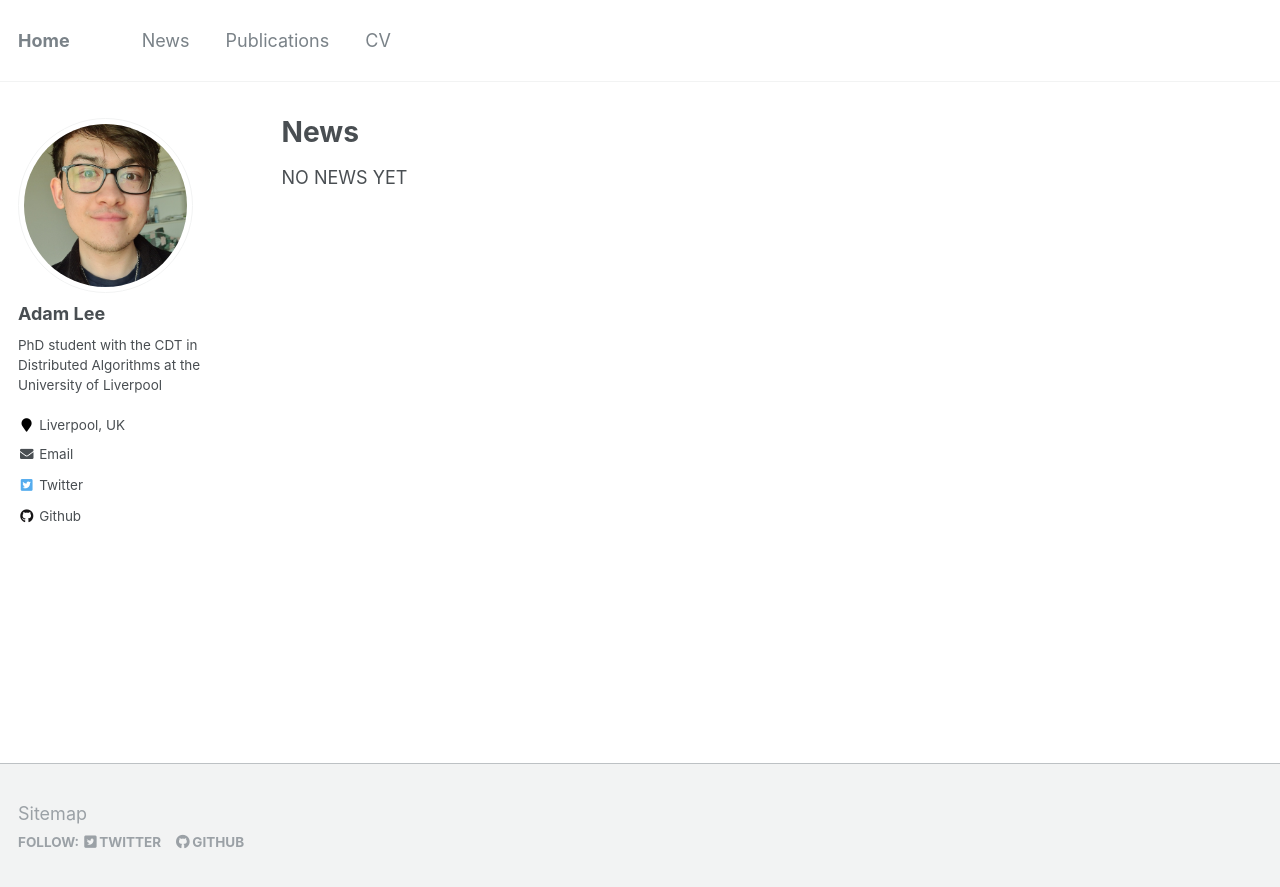
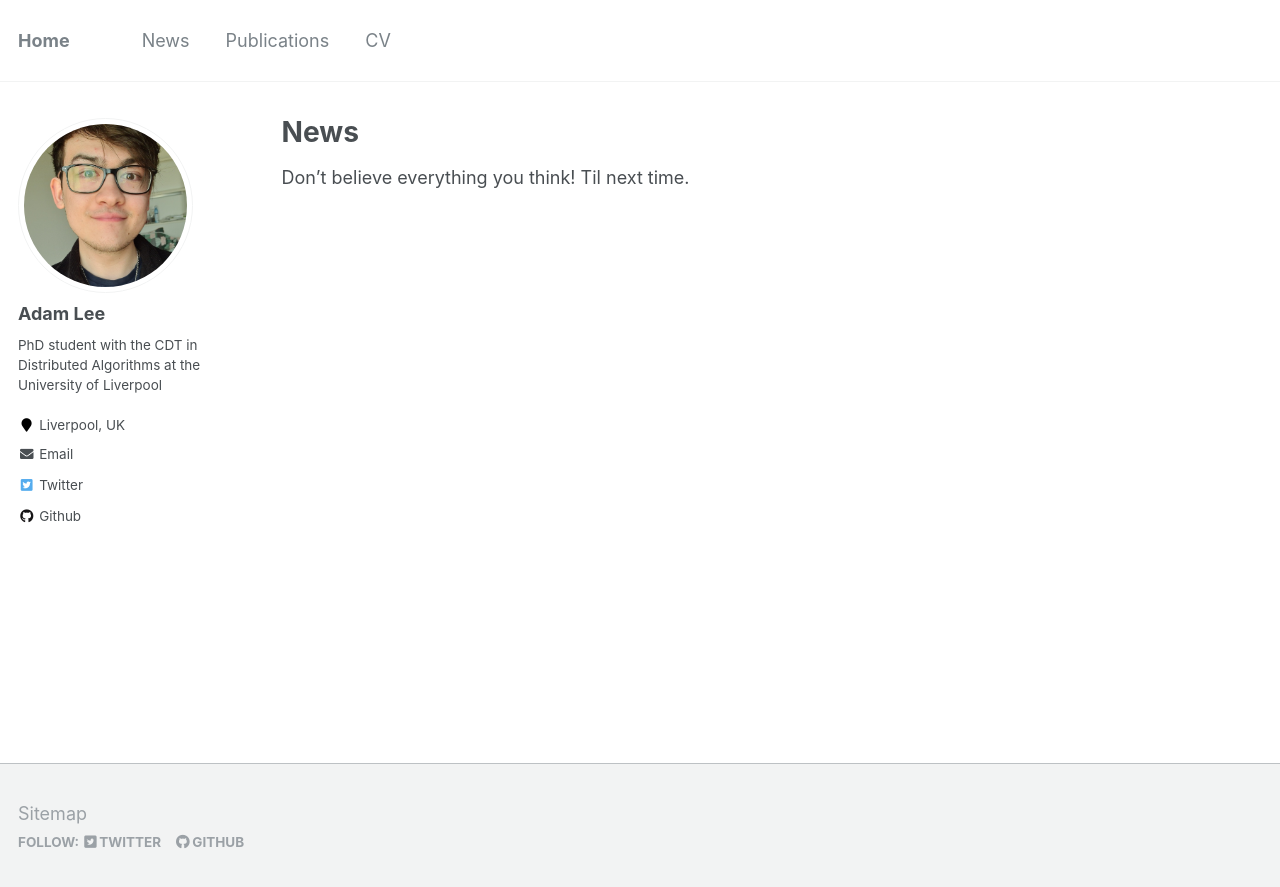
Before and after one commit to sgalee2/sgalee2.github.io, a Jekyll site: the page built from _pages/news.md, in a window 1280 px wide. Shown: the top 887 px of the page. Built offline with Jekyll 4.4.1, drawn with Linux system fonts in a browser that asks for light colours.

Commit message:
Update news.md

```diff
--- a/_pages/news.md
+++ b/_pages/news.md
@@ -4,4 +4,5 @@ title: "News"
 permalink: /news/
 author_profile: true
 ---
-NO NEWS YET
+Don't believe everything you think!
+Til next time.
```
